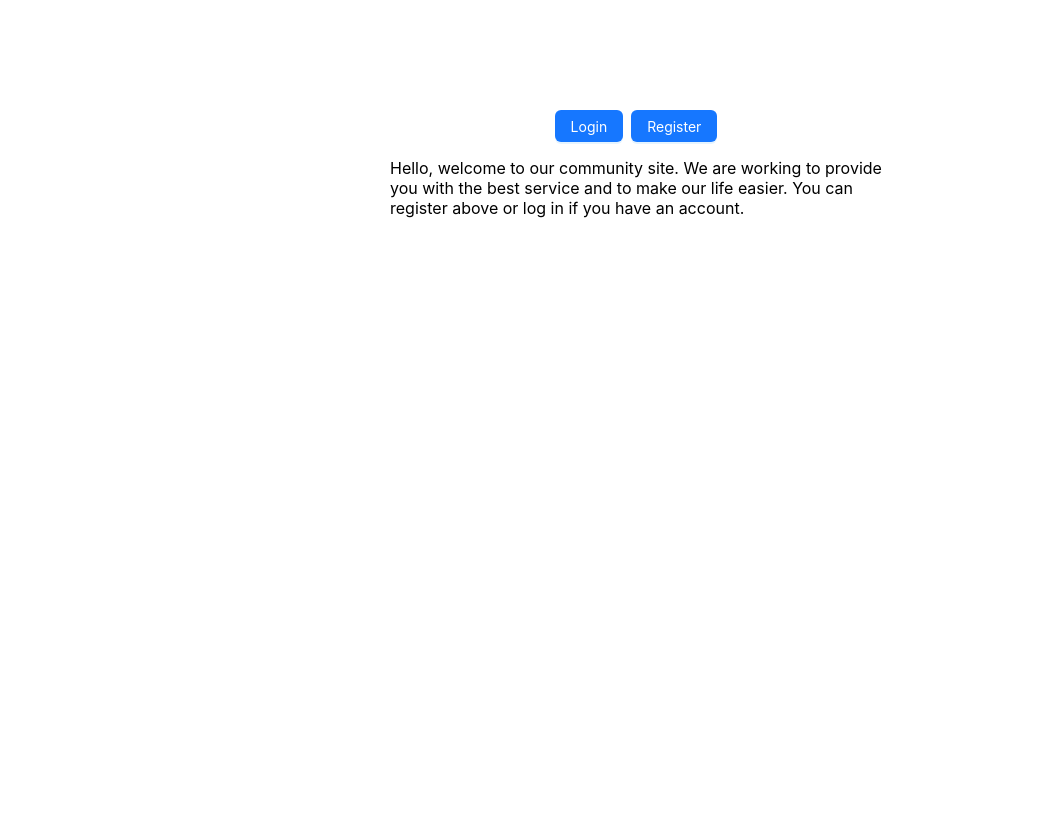
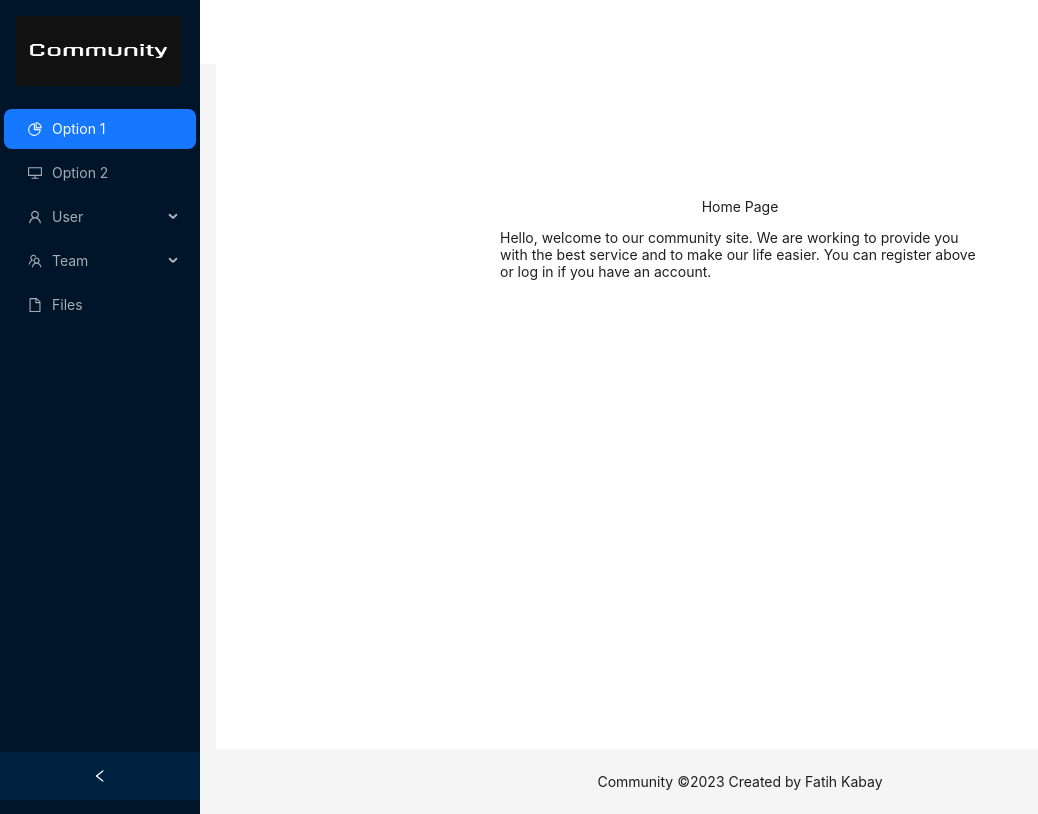
Before and after one commit to fatihkabay/community, a React (Create React App) app in the folder community-fe/: page / in a window 1280 px wide. Shown: the whole page, without its empty margins (0-1038 px from the left). Built offline with nearby package versions, Linux system fonts and the light colour scheme.

Commit message:
site file removed

```diff
--- a/community-fe/src/App.tsx
+++ b/community-fe/src/App.tsx
@@ -1,18 +1,17 @@
 import Home from "./pages/Home";
 import Login from "./pages/Login";
 import Register from "./pages/Register";
-import Site from "./pages/Site";
 import { Routes, Route } from "react-router-dom";
 import './index';
+import DefaultLayout from "./layouts/DefaultLayout";
 
 function App() {
   return (
     <div className="App">
       <Routes>
-        <Route path="/site" element={<Site />} />
         <Route path="/login" element={<Login />} />
         <Route path="/register" element={<Register />} />
-        <Route path="/" element={<Home />} />
+        <Route path="/" element={<DefaultLayout><Home /></DefaultLayout>} />
       </Routes>
     </div>
 
--- /dev/null
+++ b/community-fe/src/layouts/DefaultLayout/MenuItems.tsx
@@ -0,0 +1,38 @@
+import {
+    DesktopOutlined,
+    FileOutlined,
+    PieChartOutlined,
+    TeamOutlined,
+    UserOutlined,
+  } from '@ant-design/icons';
+  import type { MenuProps } from 'antd';
+
+type MenuItem = Required<MenuProps>['items'][number];
+
+function getItem(
+  label: React.ReactNode,
+  key: React.Key,
+  icon?: React.ReactNode,
+  children?: MenuItem[],
+): MenuItem {
+  return {
+    key,
+    icon,
+    children,
+    label,
+  } as MenuItem;
+}
+
+const items: MenuItem[] = [
+  getItem('Option 1', '1', <PieChartOutlined />),
+  getItem('Option 2', '2', <DesktopOutlined />),
+  getItem('User', 'sub1', <UserOutlined />, [
+    getItem('Tom', '3'),
+    getItem('Bill', '4'),
+    getItem('Alex', '5'),
+  ]),
+  getItem('Team', 'sub2', <TeamOutlined />, [getItem('Team 1', '6'), getItem('Team 2', '8')]),
+  getItem('Files', '9', <FileOutlined />),
+];
+
+export default items;
--- /dev/null
+++ b/community-fe/src/layouts/DefaultLayout/index.tsx
@@ -0,0 +1,34 @@
+import { PropsWithChildren, useState } from 'react';
+import { Layout, Menu, theme } from 'antd';
+import items from './MenuItems';
+
+const { Header, Content, Footer, Sider } = Layout;
+
+interface Props {}
+
+const DefaultLayout = (props: PropsWithChildren<Props>) => {
+  const [collapsed, setCollapsed] = useState(false);
+  const {
+    token: { colorBgContainer },
+  } = theme.useToken();
+
+  return (
+    <Layout style={{ minHeight: '100vh' }}>
+      <Sider collapsible collapsed={collapsed} onCollapse={(value) => setCollapsed(value)}>
+        <img src='./logo.png' style={{ width:165, height: 70, margin: 16}} />
+        <Menu theme="dark" defaultSelectedKeys={['1']} mode="inline" items={items} />
+      </Sider>
+      <Layout className="site-layout">
+        <Header style={{ padding: 0, background: colorBgContainer }} />
+        <Content style={{ margin: '0 16px' }}>
+          <div style={{ padding: 24, minHeight: 685, background: colorBgContainer }}>
+            {props.children}
+          </div>
+        </Content>
+        <Footer style={{ textAlign: 'center' }}>Community ©2023 Created by Fatih Kabay</Footer>
+      </Layout>
+    </Layout>
+  );
+};
+
+export default DefaultLayout;
--- a/community-fe/src/pages/Home/index.tsx
+++ b/community-fe/src/pages/Home/index.tsx
@@ -1,11 +1,24 @@
-import { Button, Space } from "antd";
+import {Space, Button} from "antd";
 import { Link } from "react-router-dom";
+import { useEffect } from "react";
+import { clearStorage } from "../../utils/helpers";
 import "./home.css"
+import { useNavigate } from "react-router-dom";
+const Home = () => {
+ const navigate = useNavigate();
+  useEffect(() => {
 
-const Home = () => {
+  }, []);
+
+  const onLogout = () => {
+    clearStorage();
+    navigate("/login");
+  }
+
   return (
     <div className="home-page">
-      <div className="home-btn-container">
+      Home Page
+       {/* <div className="home-btn-container">
         <>
           <Space direction="vertical">
             <Space wrap>
@@ -15,16 +28,17 @@ const Home = () => {
               <Link to="/register">
                 <Button type="primary">Register</Button>
               </Link>
-              <Link to="/site" />
+              <Link to="/home" />
             </Space>
           </Space>
         </>
-      </div>
+      </div> */}
       <p className="description">
         Hello, welcome to our community site. We are working to provide you with
         the best service and to make our life easier. You can register above or
         log in if you have an account.
       </p>
+
     </div>
   );
 };
--- a/community-fe/src/pages/Login/index.tsx
+++ b/community-fe/src/pages/Login/index.tsx
@@ -37,7 +37,7 @@ const Login = () => {
          const user = getUser();
 
          if (user != null) {
-          navigate("/site")
+          navigate("/")
         }
       }, );
 
@@ -54,7 +54,7 @@ const Login = () => {
       message.success('Successfully login');
       setTimeout(() => {
         setLoading(false);
-        navigate("/site")
+        navigate("/")
       }, 1500);
     }
      catch (error) {
--- a/community-fe/src/pages/Site/index.tsx
+++ /dev/null
@@ -1,79 +0,0 @@
-import React, { useState, useEffect } from 'react';
-import { AppstoreOutlined, MailOutlined, SettingOutlined } from '@ant-design/icons';
-import { MenuProps } from 'antd';
-import { Menu } from 'antd';
-import { clearStorage } from '../../utils/helpers';
-import { useNavigate } from 'react-router-dom';
-
-
-const items: MenuProps['items'] = [
-  {
-    label: 'Navigation One',
-    key: 'mail',
-    icon: <MailOutlined />,
-  },
-  {
-    label: 'Navigation Two',
-    key: 'app',
-    icon: <AppstoreOutlined />,
-  },
-  {
-    label: 'Navigation Three - Submenu',
-    key: 'SubMenu',
-    icon: <SettingOutlined />,
-    children: [
-      {
-        type: 'group',
-        label: 'Item 1',
-        children: [
-          {
-            label: 'Option 1',
-            key: 'setting:1',
-          },
-          {
-            label: 'Option 2',
-            key: 'setting:2',
-          },
-        ],
-      },
-      {
-        type: 'group',
-        label: 'Item 2',
-        children: [
-          {
-            label: 'Option 3',
-            key: 'setting:3',
-          },
-          {
-            label: 'Option 4',
-            key: 'setting:4',
-          },
-        ],
-      },
-    ],
-  },
-  {
-    label: 'Logout',
-    key: 'alipay',
-  },
-];
-
-const Site: React.FC = () => {
-  const [current, setCurrent] = useState('mail');
-  const navigate = useNavigate();
-  useEffect(() => {
-     const user = clearStorage();
-
-     if (user != null) {
-      navigate("/login")
-    }
-  }, );
-  const onClick: MenuProps['onClick'] = (e) => {
-    console.log('click ', e);
-    setCurrent(e.key);
-  };
-
-  return <Menu onClick={onClick} theme={'dark'} selectedKeys={[current]} mode="horizontal" items={items} />;
-};
-
-export default Site;
--- a/community-fe/src/pages/Site/site.css
+++ /dev/null
@@ -1,4 +0,0 @@
-.site-page {
-    max-width: 500px;
-    margin: 100px auto 0;
-}
--- a/community-fe/src/utils/helpers.ts
+++ b/community-fe/src/utils/helpers.ts
@@ -6,13 +6,11 @@ export function getUser(): UserModel | undefined {
 
     if (user == null) {
         return undefined;
+
     }
     else {
         return JSON.parse(user);
     }
-
-
-
 }
 
 export function setUser(user: UserModel): void {
```
Also changed, not shown: community-fe/public/logo.png (renamed from community-fe/src/public/logo.png), community-fe/src/layouts/DefaultLayout/DefaultLayout.css (added).
